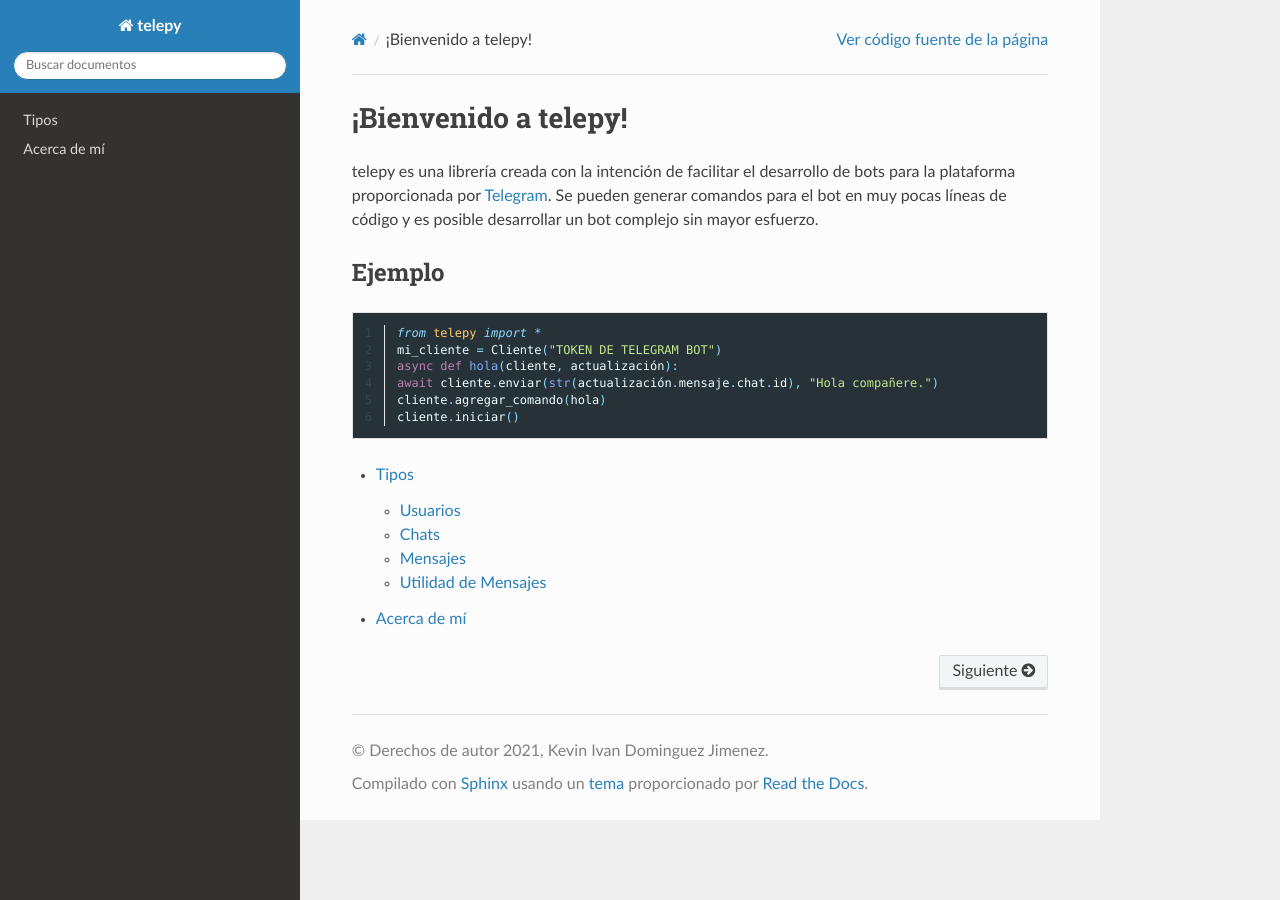
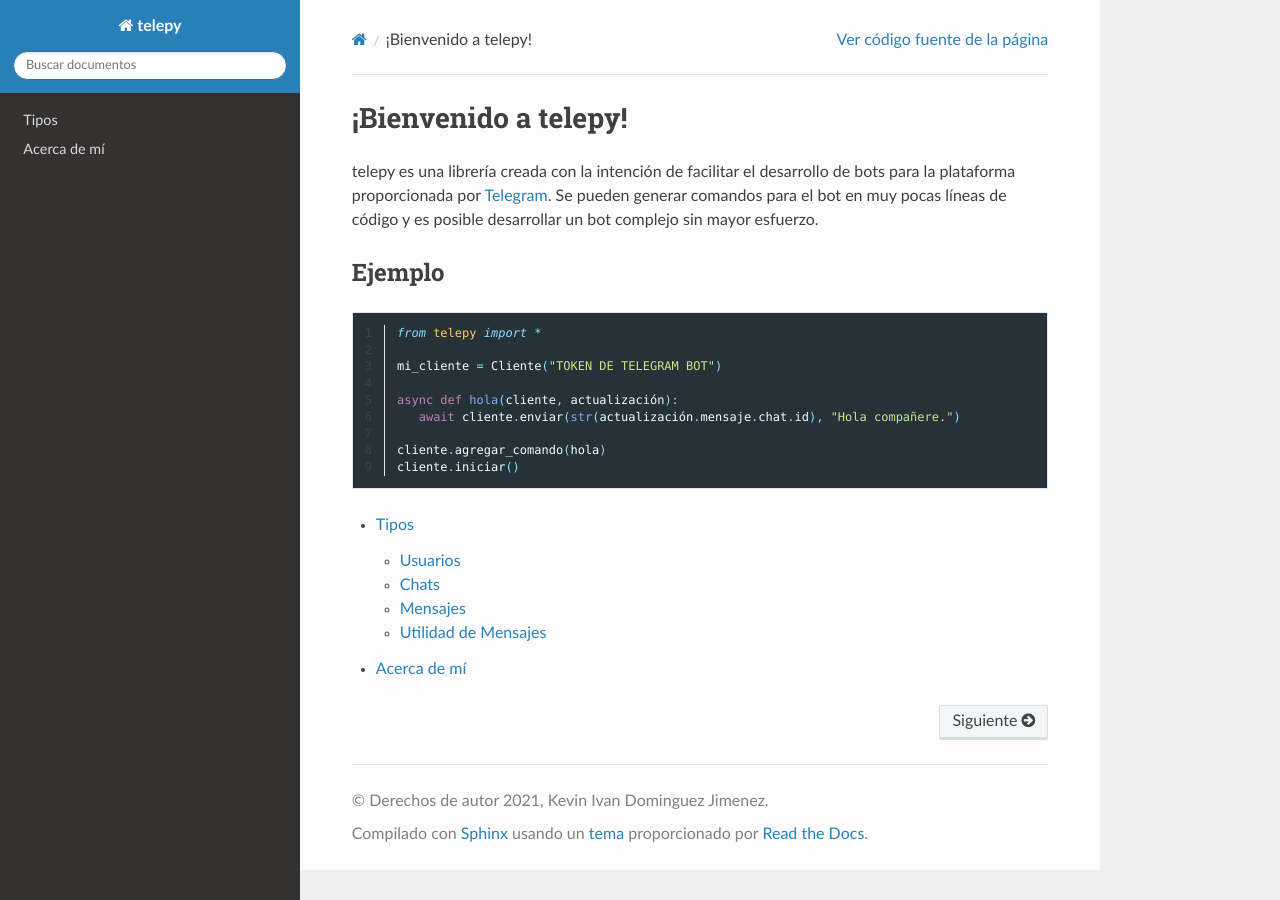
Before and after one commit to IvanovichRU/telepy, a Sphinx documentation site: the page built from docs/index.rst, in a window 1280 px wide. Built offline with Sphinx 7.4.7 and the Read the Docs theme 2.0.0, drawn with Linux system fonts in a browser that asks for light colours.

Commit message:
Csm los docs

```diff
--- a/docs/conf.py
+++ b/docs/conf.py
@@ -34,8 +34,6 @@ release = '12/2020'
 extensions = [
     'sphinx_rtd_theme'
 ]
-highlight_language = 'python3'
-pygments_style = 'material'
 
 # Add any paths that contain templates here, relative to this directory.
 templates_path = ['_templates']
--- a/docs/index.rst
+++ b/docs/index.rst
@@ -13,9 +13,12 @@ Ejemplo
    :linenos:
 
    from telepy import *
+
    mi_cliente = Cliente("TOKEN DE TELEGRAM BOT")
+
    async def hola(cliente, actualización):
-   await cliente.enviar(str(actualización.mensaje.chat.id), "Hola compañere.")
+      await cliente.enviar(str(actualización.mensaje.chat.id), "Hola compañere.")
+
    cliente.agregar_comando(hola)
    cliente.iniciar()
 
```
Also changed, not shown: 4 other files.
